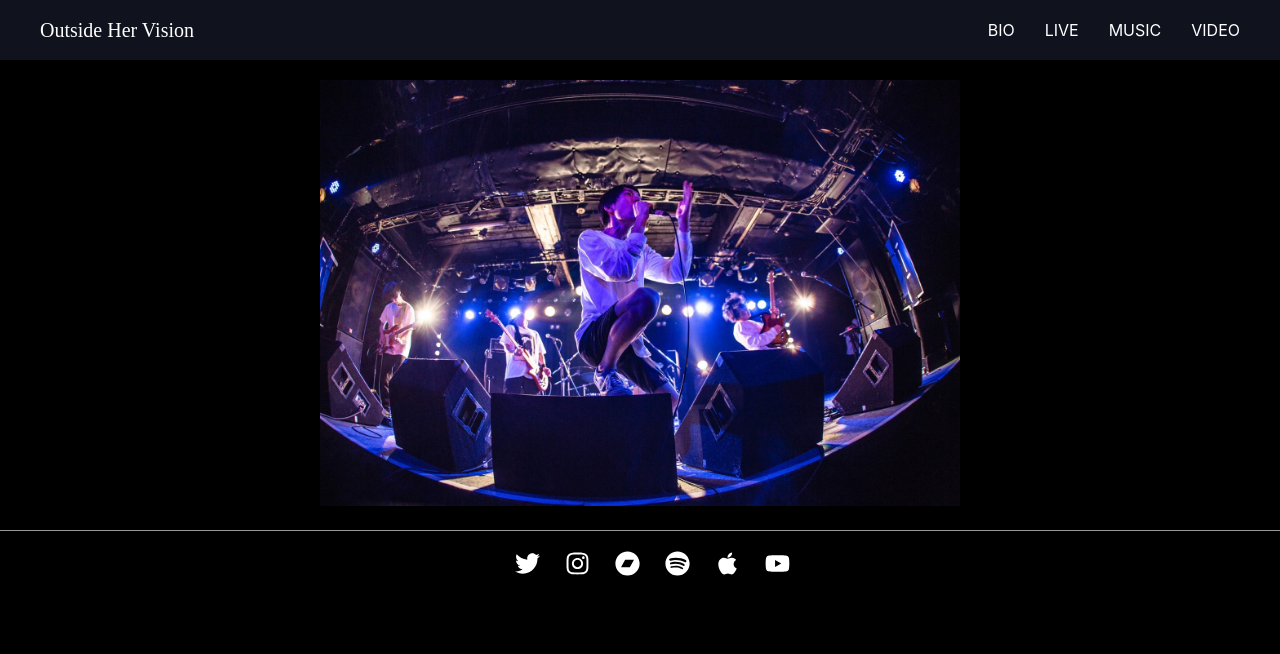
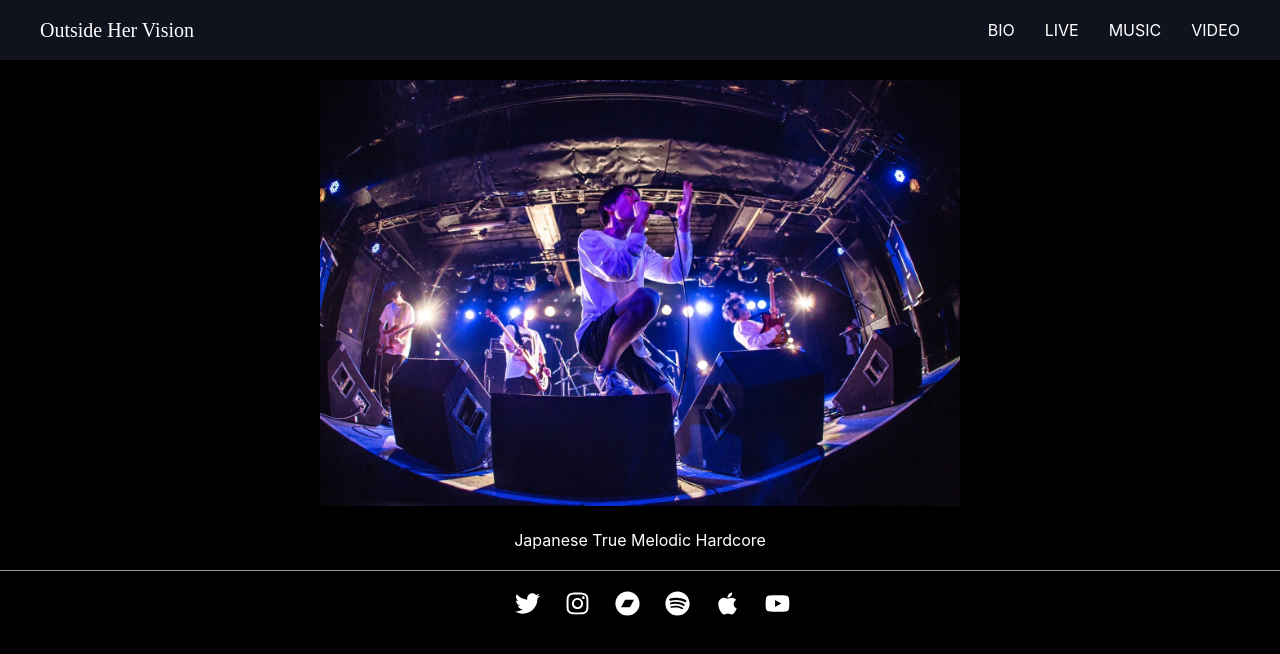
Before and after one commit to a-yossy/ohv_web, a Next.js app: page /bio in a window 1280 px wide. Shown: the top 654 px of the page. Built offline with nearby package versions, Linux system fonts and the light colour scheme.

Commit message:
feat: bio修正

```diff
--- a/src/pages/bio.tsx
+++ b/src/pages/bio.tsx
@@ -13,6 +13,7 @@ const Bio: NextPage = () => (
     <div className={styles.image_container}>
       <Image className={styles.image} src={bioImage} alt='BIOページ画像' />
     </div>
+    <div className={styles.profile}>Japanese True Melodic Hardcore</div>
   </>
 );
 
--- a/styles/pages/bio.module.scss
+++ b/styles/pages/bio.module.scss
@@ -13,3 +13,8 @@ div.image_container {
     }
   }
 }
+
+div.profile {
+  text-align: center;
+  margin-top: $contents_margin;
+}
```
